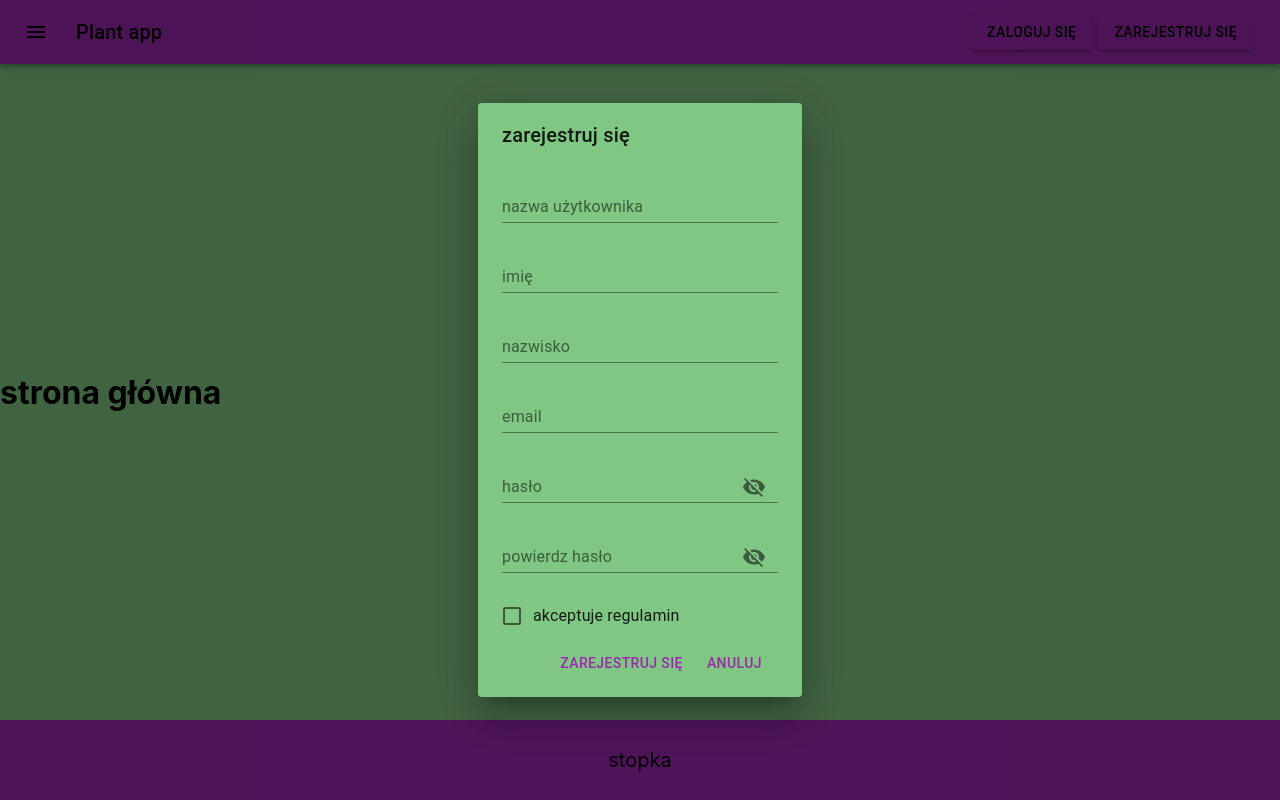
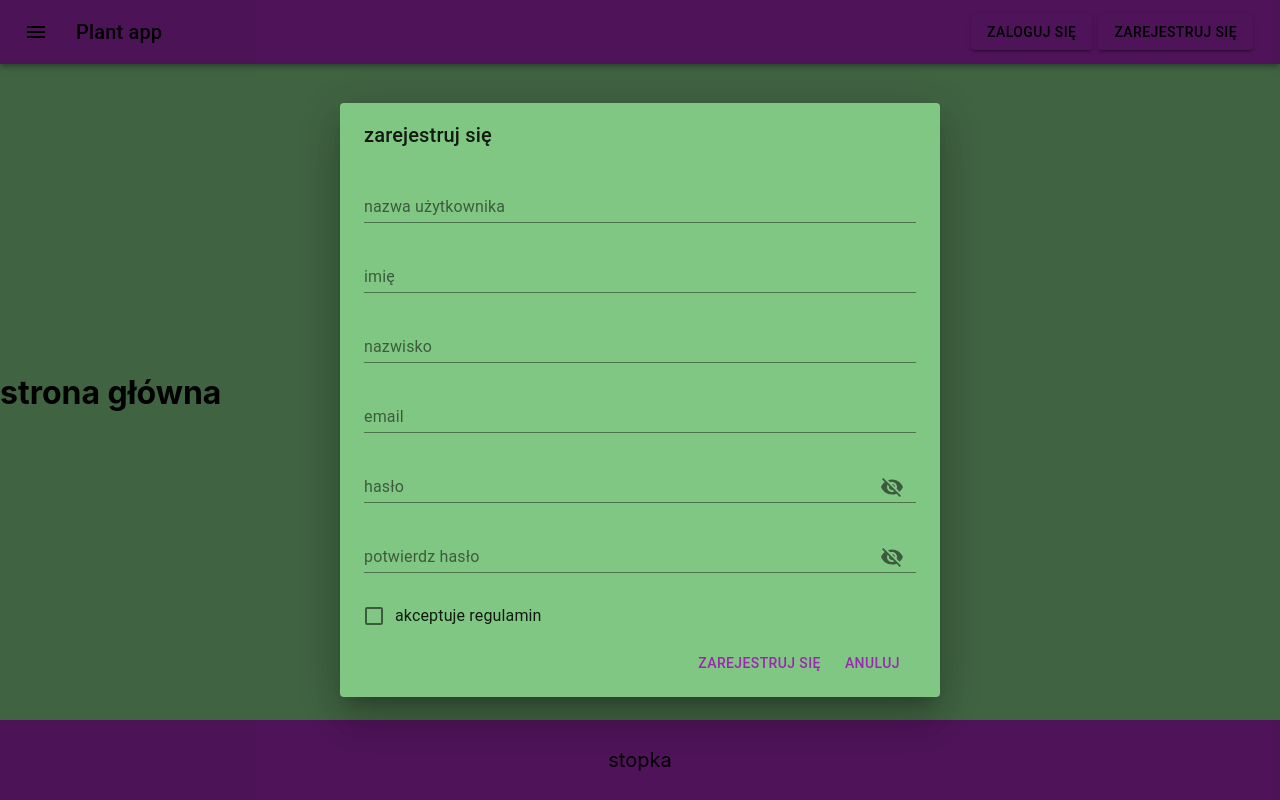
Before and after one commit to NowakKamil30/growing-plant-app, a React (Create React App) app in the folder frontend/growing-plant-app/: page / in a window 1280 px wide. Both pictures are taken after a click on the button "ZAREJESTRUJ SIĘ". Built offline with nearby package versions, Linux system fonts and the light colour scheme.

Commit message:
fix duplicate ids warm

```diff
--- a/frontend/growing-plant-app/src/components/dialogs/RegisterDialog.tsx
+++ b/frontend/growing-plant-app/src/components/dialogs/RegisterDialog.tsx
@@ -52,13 +52,13 @@ const RegisterDialog: React.FC<PropsFromRedux> = ({
 }): JSX.Element => {
   const { form, input } = useStyles();
   const initialValues: RegisterUser = {
-    username: '',
-    email: '',
-    password: '',
-    confirmPassword: '',
-    firstName: '',
-    lastName: '',
-    isAcceptedDocument: false,
+    usernameRegister: '',
+    emailRegister: '',
+    passwordRegister: '',
+    confirmPasswordRegister: '',
+    firstNameRegister: '',
+    lastNameRegister: '',
+    isAcceptedDocumentRegister: false,
   };
 
   const {
@@ -76,14 +76,14 @@ const RegisterDialog: React.FC<PropsFromRedux> = ({
   } = useFormik({
     initialValues,
     validationSchema: Yup.object().shape({
-      username: Yup
+      usernameRegister: Yup
                 .string()
                 .strict(true)
                 .required('forms.errors.isRequired')
                 .min(8, 'forms.errors.wrongLenghtUsername')
                 .max(20, 'forms.errors.wrongLenghtUsername')
                 .trim('forms.errors.noStartOrEndWithSpace'),
-      email: Yup
+      emailRegister: Yup
             .string()
             .strict(true)
             .required('forms.errors.isRequired')
@@ -91,35 +91,35 @@ const RegisterDialog: React.FC<PropsFromRedux> = ({
             .max(40, 'forms.errors.wrongLenghtUsername')
             .email()
             .trim('forms.errors.noStartOrEndWithSpace'),
-      password: Yup
+      passwordRegister: Yup
                 .string()
                 .strict(true)
                 .required('forms.errors.isRequired')
                 .min(8, 'forms.errors.wrongLenghtPassword')
                 .max(20, 'forms.errors.wrongLenghtPassword')
                 .trim('forms.errors.noStartOrEndWithSpace'),
-      confirmPassword: Yup
+      confirmPasswordRegister: Yup
                       .string()
                       .strict(true)
                       .required('forms.errors.isRequired')
                       .min(8, 'forms.errors.wrongLenghtPassword')
                       .max(20, 'forms.errors.wrongLenghtPassword')
                       .trim('forms.errors.noStartOrEndWithSpace'),
-      firstName: Yup
+      firstNameRegister: Yup
                 .string()
                 .strict(true)
                 .required('forms.errors.isRequired')
                 .min(8, 'forms.errors.wrongLenghtUsername')
                 .max(20, 'forms.errors.wrongLenghtUsername')
                 .trim('forms.errors.noStartOrEndWithSpace'),
-      lastName: Yup
+      lastNameRegister: Yup
                 .string()
                 .strict(true)
                 .required('forms.errors.isRequired')
                 .min(8, 'forms.errors.wrongLenghtUsername')
                 .max(20, 'forms.errors.wrongLenghtUsername')
                 .trim('forms.errors.noStartOrEndWithSpace'),
-      isAcceptedDocument: Yup
+      isAcceptedDocumentRegister: Yup
                           .bool()
                           .default(false)
     }),
@@ -135,6 +135,7 @@ const RegisterDialog: React.FC<PropsFromRedux> = ({
           onClose={ () => showRegisterDialog(false) }
           aria-labelledby='alert-dialog-slide-title'
           aria-describedby='alert-dialog-slide-description'
+          fullWidth={ true }
         >
           <DialogTitle id='alert-dialog-slide-title'>
             <Trans i18nKey='forms.register.title'/>
@@ -146,81 +147,81 @@ const RegisterDialog: React.FC<PropsFromRedux> = ({
             className={ form }
             >
             <TextField
-            id='username'
-            name='username'
-            error={ !!errors.username }
+            id='usernameRegister'
+            name='usernameRegister'
+            error={ !!errors.usernameRegister }
             onChange={ handleChange }
             onBlur={ handleBlur }
-            value={ values.username }
+            value={ values.usernameRegister }
             label={ <Trans i18nKey='forms.login.username'/> }
             color='secondary'
             className={ input }
-            helperText={ <Trans i18nKey={ errors.username }/> }
+            helperText={ <Trans i18nKey={ errors.usernameRegister }/> }
             />
             <TextField
-            id='firstName'
-            name='firstName'
-            error={ !!errors.firstName }
+            id='firstNameRegister'
+            name='firstNameRegister'
+            error={ !!errors.firstNameRegister }
             onChange={ handleChange }
             onBlur={ handleBlur }
-            value={ values.firstName }
+            value={ values.firstNameRegister }
             label={ <Trans i18nKey='forms.register.firstName'/> }
             color='secondary'
             className={ input }
-            helperText={ <Trans i18nKey={ errors.firstName }/> }
+            helperText={ <Trans i18nKey={ errors.firstNameRegister }/> }
             />
             <TextField
-            id='lastName'
-            name='lastName'
-            error={ !!errors.lastName }
+            id='lastNameRegister'
+            name='lastNameRegister'
+            error={ !!errors.lastNameRegister }
             onChange={ handleChange }
             onBlur={ handleBlur }
-            value={ values.lastName }
+            value={ values.lastNameRegister }
             label={ <Trans i18nKey='forms.register.lastName'/> }
             color='secondary'
             className={ input }
-            helperText={ <Trans i18nKey={ errors.lastName }/> }
+            helperText={ <Trans i18nKey={ errors.lastNameRegister }/> }
             />
             <TextField
-            id='email'
-            name='email'
-            error={ !!errors.email }
+            id='emailRegister'
+            name='emailRegister'
+            error={ !!errors.emailRegister }
             onChange={ handleChange }
             onBlur={ handleBlur }
-            value={ values.email }
+            value={ values.emailRegister }
             label={ <Trans i18nKey='forms.register.email'/> }
             color='secondary'
             className={ input }
-            helperText={ <Trans i18nKey={ errors.email }/> }
+            helperText={ <Trans i18nKey={ errors.emailRegister }/> }
             />
             <PasswordInput
-            id='password'
-            name='password'
-            isError={ !!errors.password }
+            id='passwordRegister'
+            name='passwordRegister'
+            isError={ !!errors.passwordRegister }
             onChange={ handleChange }
             onBlur={ handleBlur }
-            password={ values.password }
+            password={ values.passwordRegister }
             i18nKeyTitle='forms.login.password'
-            i18nKeyErrorText = { errors.password }
+            i18nKeyErrorText = { errors.passwordRegister }
             color='secondary'
             className={ input }
             />
             <PasswordInput
-            id='confirmPassword'
-            name='confirmPassword'
-            isError={ !!errors.confirmPassword }
+            id='confirmPasswordRegister'
+            name='confirmPasswordRegister'
+            isError={ !!errors.confirmPasswordRegister }
             onChange={ handleChange }
             onBlur={ handleBlur }
-            password={ values.password }
+            password={ values.confirmPasswordRegister }
             i18nKeyTitle='forms.register.confirmPassword'
-            i18nKeyErrorText = { errors.confirmPassword }
+            i18nKeyErrorText = { errors.confirmPasswordRegister }
             color='secondary'
             className={ input }
             />
             <Checkbox
-            id='isAcceptedDocument'
-            name='isAcceptedDocument'
-            value={ values.isAcceptedDocument }
+            id='isAcceptedDocumentRegister'
+            name='isAcceptedDocumentRegister'
+            value={ values.isAcceptedDocumentRegister }
             // tslint:disable-next-line: no-unsafe-any
             // onChange={ (e) => setValues({ ...values, isSave: !values.isSave})}
             labelI18Key='forms.register.isAcceptedDocument'
--- a/frontend/growing-plant-app/src/components/inputs/PasswordInput.tsx
+++ b/frontend/growing-plant-app/src/components/inputs/PasswordInput.tsx
@@ -8,7 +8,7 @@ interface PasswordInputProps {
     id?: string;
     name?: string;
     i18nKeyTitle: string;
-    password: string;
+    password: string | undefined;
     className: string;
     isError?: boolean;
     i18nKeyErrorText?: string;
--- a/frontend/growing-plant-app/src/i18n/translations/pl/pl.ts
+++ b/frontend/growing-plant-app/src/i18n/translations/pl/pl.ts
@@ -39,7 +39,7 @@ const pl = {
             },
             register: {
                 title: 'zarejestruj się',
-                confirmPassword: 'powierdz hasło',
+                confirmPassword: 'potwierdz hasło',
                 isAcceptedDocument: 'akceptuje regulamin',
                 email: 'email',
                 lastName: 'nazwisko',
```
Also changed, not shown: frontend/growing-plant-app/src/interfaces/RegisterUser.ts (+7 -7 lines).
